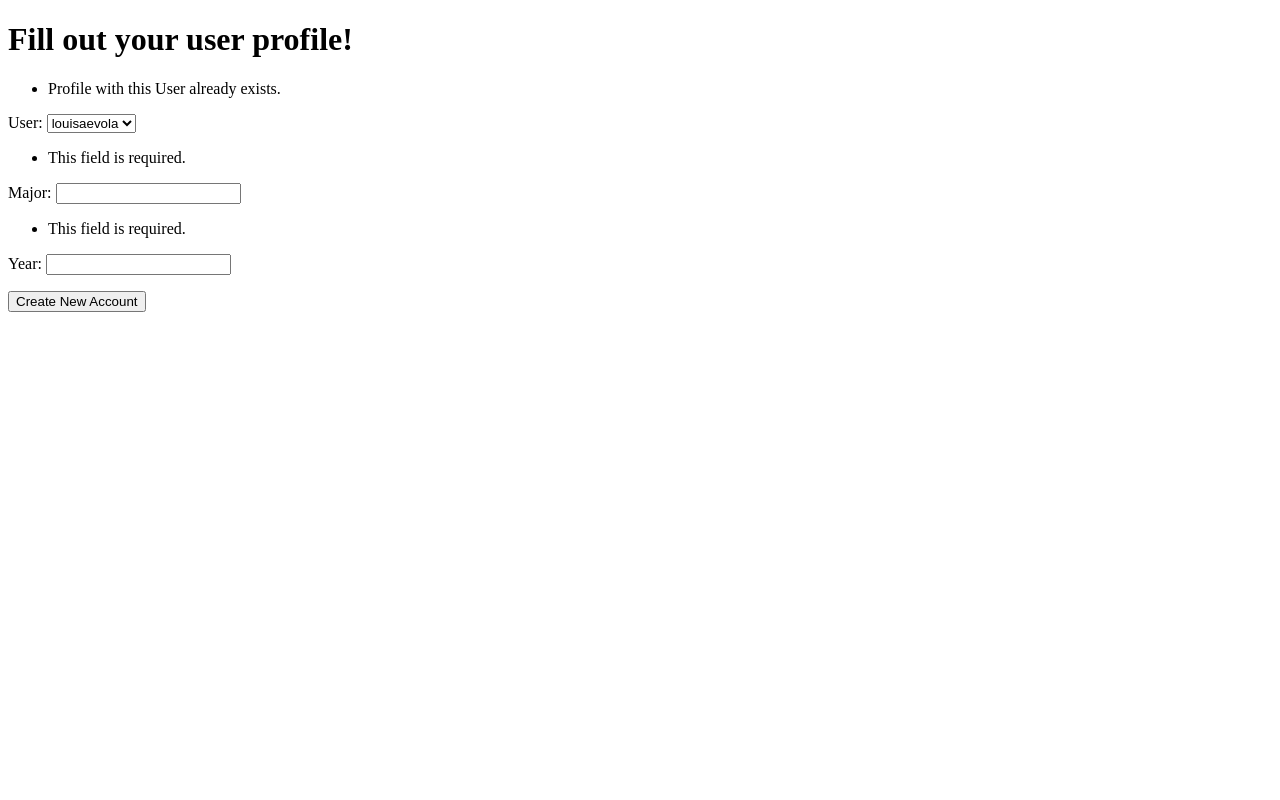
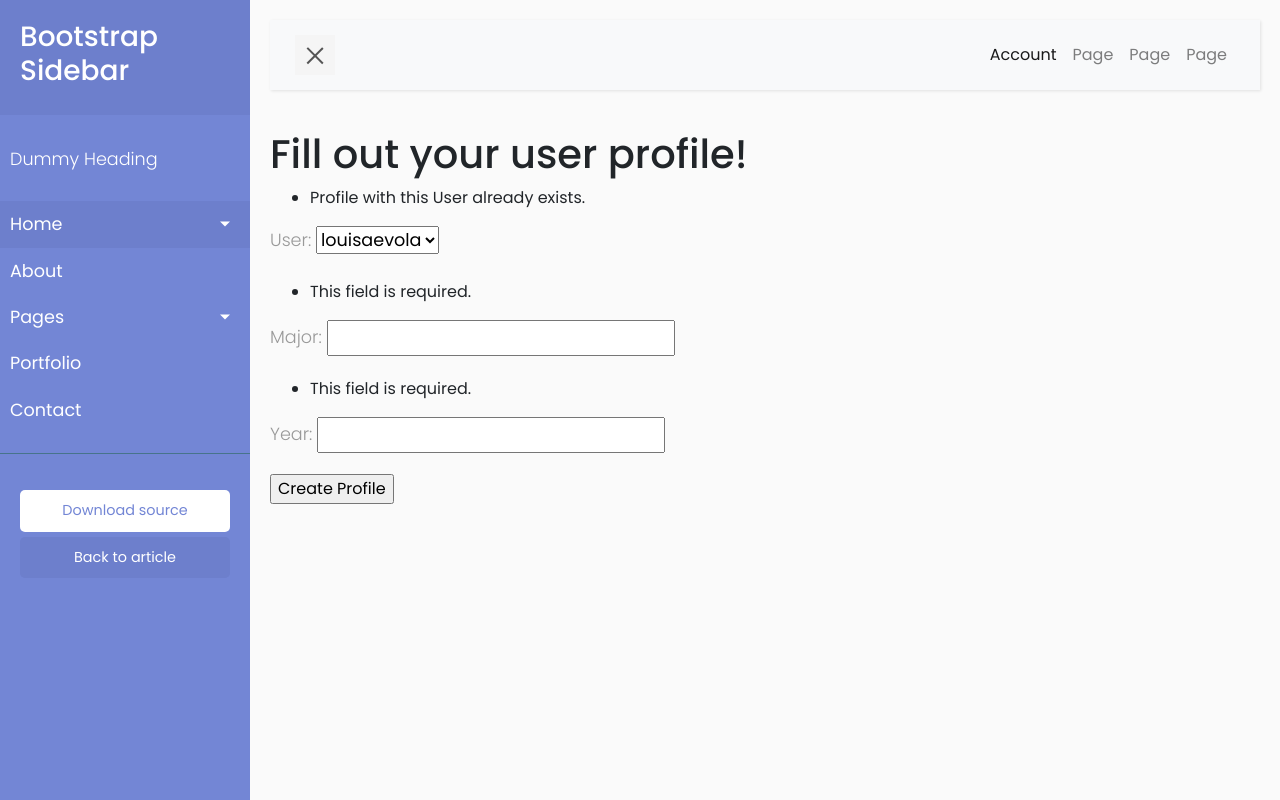
Before and after one commit to asz9qm/CS3240-Project, a Django app: page /login/profile/ in a window 1280 px wide. Run offline with Django 3.2, Linux system fonts and the light colour scheme; a user stored in the database is signed in; data comes from the database, SQL or seed files in the repository; both versions use the stored data as it was after the commit; some libraries are stand-ins or nearby versions.

Commit message:
extending sidebar to other templates, updating profile (still doesn't work 100%)

```diff
--- a/login/forms.py
+++ b/login/forms.py
@@ -20,6 +20,6 @@ class UserProfileForm(forms.ModelForm):
         user = super(UserProfileForm, self).save(commit=False)
         user.major = self.cleaned_data['major']
         user.year = self.cleaned_data['year']
-        if commit:
-            user.save()
+        # if commit:
+        user.save()
         return user
--- a/login/models.py
+++ b/login/models.py
@@ -11,7 +11,7 @@ class Profile(models.Model):
     def __str__(self):
         return self.user.email
 
-    def create_profile(sender, **kwargs):
-        if kwargs['created']:
-            user_profile = Profile.objects.create(user=kwargs['instance'])
-    post_save.connect(create_profile, sender=User)
+    # def create_profile(sender, **kwargs):
+    #     if kwargs['created']:
+    #         user_profile = Profile.objects.create(user=kwargs['instance'])
+    # post_save.connect(create_profile, sender=User)
--- a/login/templates/login/blank_profile.html
+++ b/login/templates/login/blank_profile.html
@@ -1,4 +1,5 @@
-<!DOCTYPE html>
+{% extends 'main/sidebar.html' %}
+{% block content%}
 <html lang="en">
 <head>
     <meta charset="UTF-8">
@@ -10,7 +11,8 @@
     <form method="POST" action="{% url 'login:make_profile' %}">
         {% csrf_token %}
         {{ profile_form.as_p }}
-        <input type="submit" value="Create New Account">
+        <input type="submit" value="Create Profile">
     </form>
 </body>
 </html>
+{% endblock %}
--- a/login/templates/login/index.html
+++ b/login/templates/login/index.html
@@ -1,3 +1,5 @@
+{% extends 'main/sidebar.html' %}
+{% block content%}
 {% load static %}
 {% load socialaccount %}
 {% providers_media_js %}
@@ -32,3 +34,5 @@
     {% endif %}
     </body>
 </html>
+
+{% endblock %}
--- a/login/templates/login/info_profile.html
+++ b/login/templates/login/info_profile.html
@@ -1,4 +1,5 @@
-<!DOCTYPE html>
+{% extends 'main/sidebar.html' %}
+{% block content%}
 <html lang="en">
 <head>
     <meta charset="UTF-8">
@@ -6,7 +7,7 @@
 </head>
 
 <body>
-    <h1>Your Profile, Displayed</h1>
+    <h1>User Profile</h1>
     <form method="GET" action="{% url 'login:display_profile' %}">
         {% csrf_token %}
         <p>Name: {{ user.first_name }}  {{ user.last_name }}</p>
@@ -16,3 +17,4 @@
     </form>
 </body>
 </html>
+{% endblock %}
--- a/login/views.py
+++ b/login/views.py
@@ -15,7 +15,7 @@ def make_profile(request):
             form.save()
             return redirect('/')
     else:
-        form = UserProfileForm({'user': request.user})  # UserProfileForm(instance=request.user.profile)
+        form = UserProfileForm({'user': request.user}) # form = UserProfileForm({'user': request.user})  # UserProfileForm(instance=request.user.profile)
 
     context = {'profile_form': form}
     return render(request, 'login/blank_profile.html', context)
--- a/main/templates/main/main.html
+++ b/main/templates/main/main.html
@@ -1,5 +1,4 @@
 {% extends 'main/sidebar.html' %}
-<!DOCTYPE html>
 <html>
 <head>
   <meta charset="UTF-8">
--- a/main/templates/main/payments.html
+++ b/main/templates/main/payments.html
@@ -1,3 +1,5 @@
+{% extends 'main/sidebar.html' %}
+{% block content %}
 <h2>Pay for Session</h2>
 <form action="{% url 'charge' %}" method="post">
     {% csrf_token %}
@@ -8,3 +10,4 @@
     data-locale="auto">
 </script>
 </form>
+{% endblock %}
--- a/main/templates/main/sidebar.html
+++ b/main/templates/main/sidebar.html
@@ -97,7 +97,7 @@
                     <div class="collapse navbar-collapse" id="navbarSupportedContent">
                         <ul class="nav navbar-nav ml-auto">
                             <li class="nav-item active">
-                                <a class="nav-link" href="#">Page</a>
+                                <a class="nav-link" href="login/info">Account</a>
                             </li>
                             <li class="nav-item">
                                 <a class="nav-link" href="#">Page</a>
```
Also changed, not shown: login/static/css/login.css (+1 -6 lines), db.sqlite3, login/migrations/0002_auto_20200222_1854.py (added).
